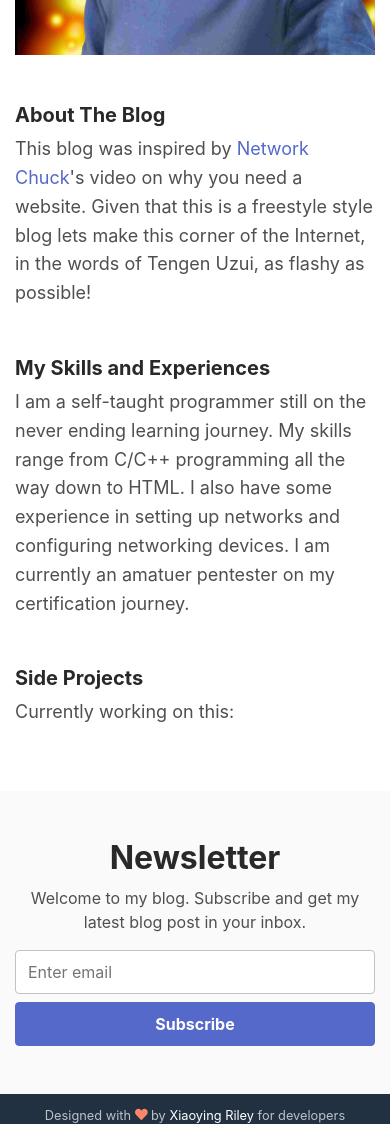
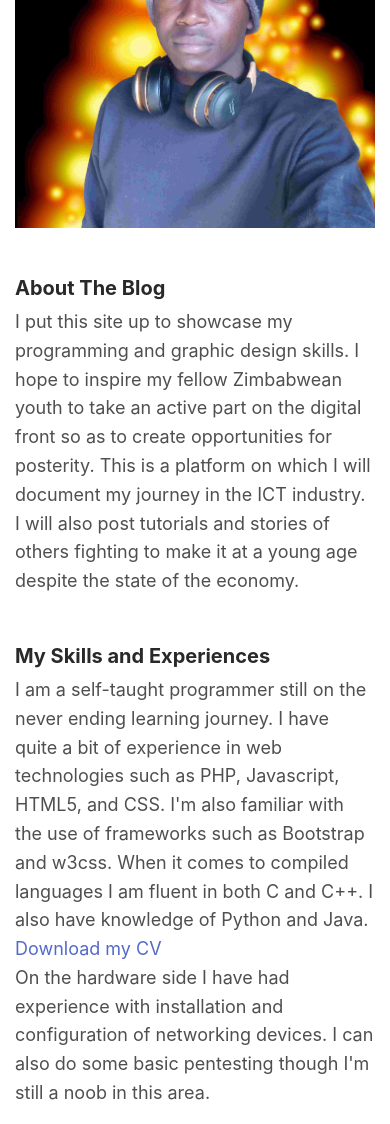
Before and after one commit to collision3316/blackcollar, a plain HTML site: page about.html in a window 390 px wide. Shown: the part 820-1944 px from the top of the page. Drawn offline with Linux system fonts and the light colour scheme.

Commit message:
Added CV

```diff
--- a/about.html
+++ b/about.html
@@ -70,16 +70,20 @@
 		    <div class="container">
 			    <h2 class="title mb-3">About Me</h2>
 
-			    <p>My name is Emmanuel Kennedi, I am a nerd...hence the tech blog. I'm a Software Engineering student at Zimbabwe Open University looking to make a future in the tech industry. I love all forms of coding, be it poetry or music or hardcore C++. The end goal is to eventually become a software developer and build applications for all types of things because to build dreams is my dream. Hopefully I'll make a couple billion in the process ;-)</p>
+			    <p>My name is Emmanuel Kennedi. The tech blog probably leads you to the conclusion that I am a computer nerd....I'll own that. I love computers and all the devices that rely on them, including humanity (LULZ). I am a Software Engineering student at Zimbabwe Open University and am just starting the first semester of my third year at the time of this writing. I'm also a freelance web developer and graphic designer. People who know me look to me to solve all their tech related problems which has pushed me to learn as much as I can so as to always have an answer for them. As I persue my dream of building dreams, I hope to make a couple of billion in the process. </p>
 			    <figure><img class="img-fluid" src="assets/images/about-me.jpg" alt="image"></figure>
 			    <h5 class="mt-5">About The Blog</h5>
-			    <p>This blog was inspired by <a href="https://www.youtube.com/c/networkchuck">Network Chuck</a>'s video on why you need a website. Given that this is a freestyle style blog lets make this corner of the Internet, in the words of Tengen Uzui, as flashy as possible!</p>
+			    <p>I put this site up to showcase my programming and graphic design skills. I hope to inspire my fellow Zimbabwean youth to take an active part on the digital front so as to create opportunities for posterity. This is a platform on which I will document my journey in the ICT industry. I will also post tutorials and stories of others fighting to make it at a young age despite the state of the economy.</p>
 			    <h5 class="mt-5">My Skills and Experiences</h5>
-			    <p>I am a self-taught programmer still on the never ending learning journey. My skills range from C/C++ programming all the way down to HTML. I also have some experience in setting up networks and configuring networking devices. I am currently an amatuer pentester on my certification journey.<br/><img class="mr-3 img-fluid post-thumb d-none d-md-flex" src="assets/images/cv.png"></p>
-			    <h5 class="mt-5">Side Projects</h5>
-			    <p>Currently working on this:<br/><a href="https://collision3316.github.io/bradvik" target="_blank"><img class="mr-3 img-fluid post-thumb d-none d-md-flex" src="assets/images/blog/badvikLOGO.png" alt="image"></a></p>
+			    <p>I am a self-taught programmer still on the never ending learning journey. I have quite a bit of experience in web technologies such as PHP, Javascript, HTML5, and CSS. I'm also familiar with the use of frameworks such as Bootstrap and w3css. When it comes to compiled languages I am fluent in both C and C++. I also have knowledge of Python and Java.<br/><img class="mr-3 img-fluid post-thumb d-none d-md-flex" src="assets/images/cv.png"><a href="assets/images/ek-cv.pdf" download="EmmanuelKennedi-0786173865">Download my CV</a><br/>On the hardware side I have had experience with installation and configuration of networking devices. I can also do some basic pentesting though I'm still a noob in this area.</p>
+			    <h5 class="mt-5">Projects</h5>
+			    <p>
+					SCHOOL WEBSITE:<br/><a href="https://collision3316.github.io/bradvik" target="_blank"><img class="mr-3 img-fluid post-thumb d-none d-md-flex" src="assets/images/blog/badvikLOGO.png" alt="image"></a>
+					<br/><br/>
+					MAGICIAN PROGRAM:<a href="https://github.com/collision3316/psycho-soft" target="_blank"><img class="mr-3 img-fluid post-thumb d-none d-md-flex" src="assets/images/blog/psychosoft.png" alt="image"></a>
+				</p>
 
-			    <!--<figure><a href="https://made4dev.com"><img class="img-fluid" src="assets/images/promo-banner.jpg" alt="image"></a></figure>-->
+
 		    </div>
 	    </article><!--//about-section-->
 
```
Also changed, not shown: assets/images/blog/badvikLOGO.png, assets/images/blog/psychosoft.png (added), assets/images/cv.png, 1 other file.
